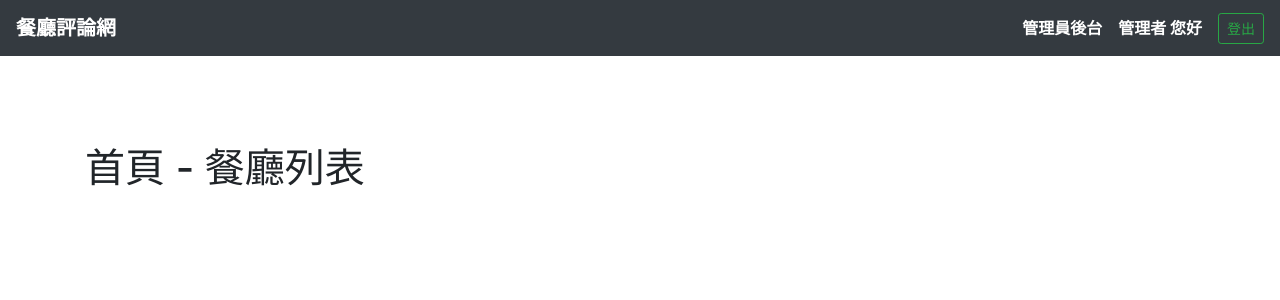
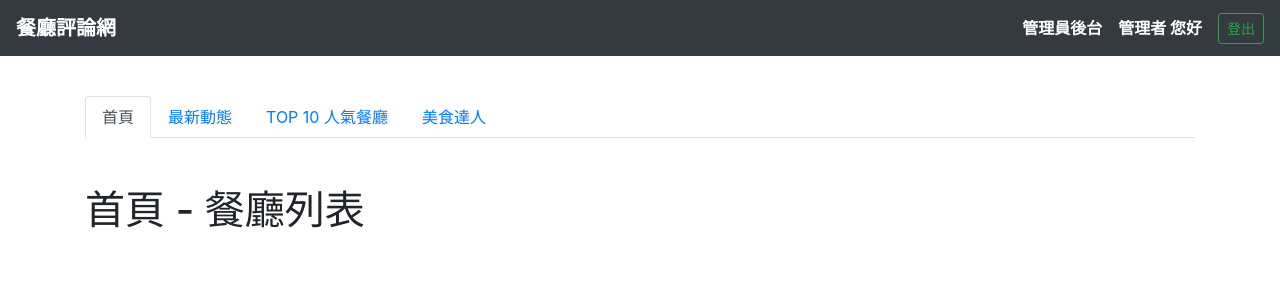
Before and after one commit to zarose0000ds/forum-front-end-vue, a Vue app: page /#/restaurants in a window 1280 px wide. Shown: the top 300 px of the page. Built offline with nearby package versions, Linux system fonts and the light colour scheme.

Commit message:
feat: add nav tabs

```diff
--- a/package.json
+++ b/package.json
@@ -12,6 +12,7 @@
     "core-js": "^3.8.3",
     "jquery": "^3.6.0",
     "popper.js": "^1.16.1",
+    "uuid": "^8.3.2",
     "vue": "^2.6.14",
     "vue-router": "^3.5.1"
   },
--- a/public/index.html
+++ b/public/index.html
@@ -5,11 +5,11 @@
     <meta http-equiv="X-UA-Compatible" content="IE=edge">
     <meta name="viewport" content="width=device-width,initial-scale=1.0">
     <link rel="icon" href="<%= BASE_URL %>favicon.ico">
-    <title><%= htmlWebpackPlugin.options.title %></title>
+    <title>餐廳論壇</title>
   </head>
   <body>
     <noscript>
-      <strong>We're sorry but <%= htmlWebpackPlugin.options.title %> doesn't work properly without JavaScript enabled. Please enable it to continue.</strong>
+      <strong>We're sorry but it doesn't work properly without JavaScript enabled. Please enable it to continue.</strong>
     </noscript>
     <div id="app"></div>
     <!-- built files will be auto injected -->
--- /dev/null
+++ b/src/components/NavTabs.vue
@@ -0,0 +1,43 @@
+<template>
+  <ul class="nav nav-tabs mb-4">
+    <li v-for="tab in tabs" :key="tab.id" class="nav-item">
+      <router-link :to="tab.path" class="nav-link">
+        {{ tab.title }}
+      </router-link>
+    </li>
+  </ul>
+</template>
+
+<script>
+import {v4 as uuidv4} from 'uuid'
+
+export default {
+  name: "nav-tabs",
+  data() {
+    return {
+      tabs: [
+        {
+          id: uuidv4(),
+          title: '首頁',
+          path: '/restaurants'
+        },
+        {
+          id: uuidv4(),
+          title: '最新動態',
+          path: '/restaurants/feeds'
+        },
+        {
+          id: uuidv4(),
+          title: 'TOP 10 人氣餐廳',
+          path: '/restaurants/top'
+        },
+        {
+          id: uuidv4(),
+          title: '美食達人',
+          path: '/users/top'
+        }
+      ]
+    }
+  }
+}
+</script>
--- a/src/router/index.js
+++ b/src/router/index.js
@@ -51,6 +51,7 @@ const routes = [
 ]
 
 const router = new VueRouter({
+  linkExactActiveClass: 'active',
   routes
 })
 
--- a/src/views/Restaurants.vue
+++ b/src/views/Restaurants.vue
@@ -1,5 +1,17 @@
 <template>
   <div class="container py-5">
+    <nav-tabs />
     <h1 class="mt-5">首頁 - 餐廳列表</h1>
   </div>
 </template>
+
+<script>
+import Navtabs from '../components/NavTabs.vue'
+
+export default {
+  name: 'restaurants-home',
+  components: {
+    'nav-tabs': Navtabs
+  }
+}
+</script>
--- a/src/views/RestaurantsFeeds.vue
+++ b/src/views/RestaurantsFeeds.vue
@@ -1,5 +1,17 @@
 <template>
   <div class="container py-5">
+    <nav-tabs />
     <h1 class="mt-5">最新動態</h1>
   </div>
 </template>
+
+<script>
+import Navtabs from '../components/NavTabs.vue'
+
+export default {
+  name: 'restaurants-home',
+  components: {
+    'nav-tabs': Navtabs
+  }
+}
+</script>
--- a/src/views/RestaurantsTop.vue
+++ b/src/views/RestaurantsTop.vue
@@ -1,5 +1,17 @@
 <template>
   <div class="container py-5">
+    <nav-tabs />
     <h1 class="mt-5">人氣餐廳</h1>
   </div>
 </template>
+
+<script>
+import Navtabs from '../components/NavTabs.vue'
+
+export default {
+  name: 'restaurants-home',
+  components: {
+    'nav-tabs': Navtabs
+  }
+}
+</script>
--- a/src/views/UsersTop.vue
+++ b/src/views/UsersTop.vue
@@ -1,5 +1,17 @@
 <template>
   <div class="container py-5">
+    <nav-tabs />
     <h1 class="mt-5">美食達人</h1>
   </div>
 </template>
+
+<script>
+import Navtabs from '../components/NavTabs.vue'
+
+export default {
+  name: 'restaurants-home',
+  components: {
+    'nav-tabs': Navtabs
+  }
+}
+</script>
```
Also changed, not shown: 1 other file (tests, documents, lock files or other folders).
